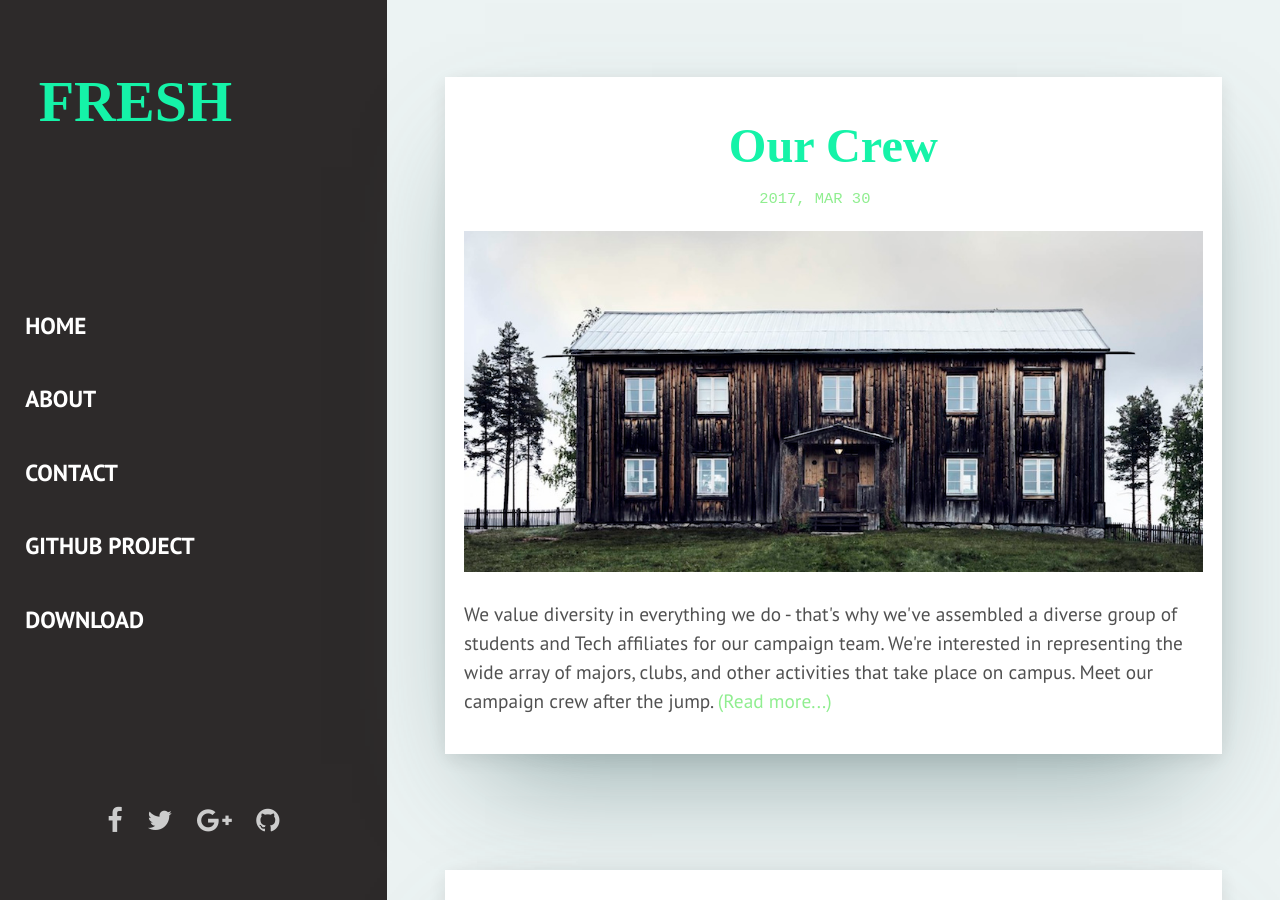
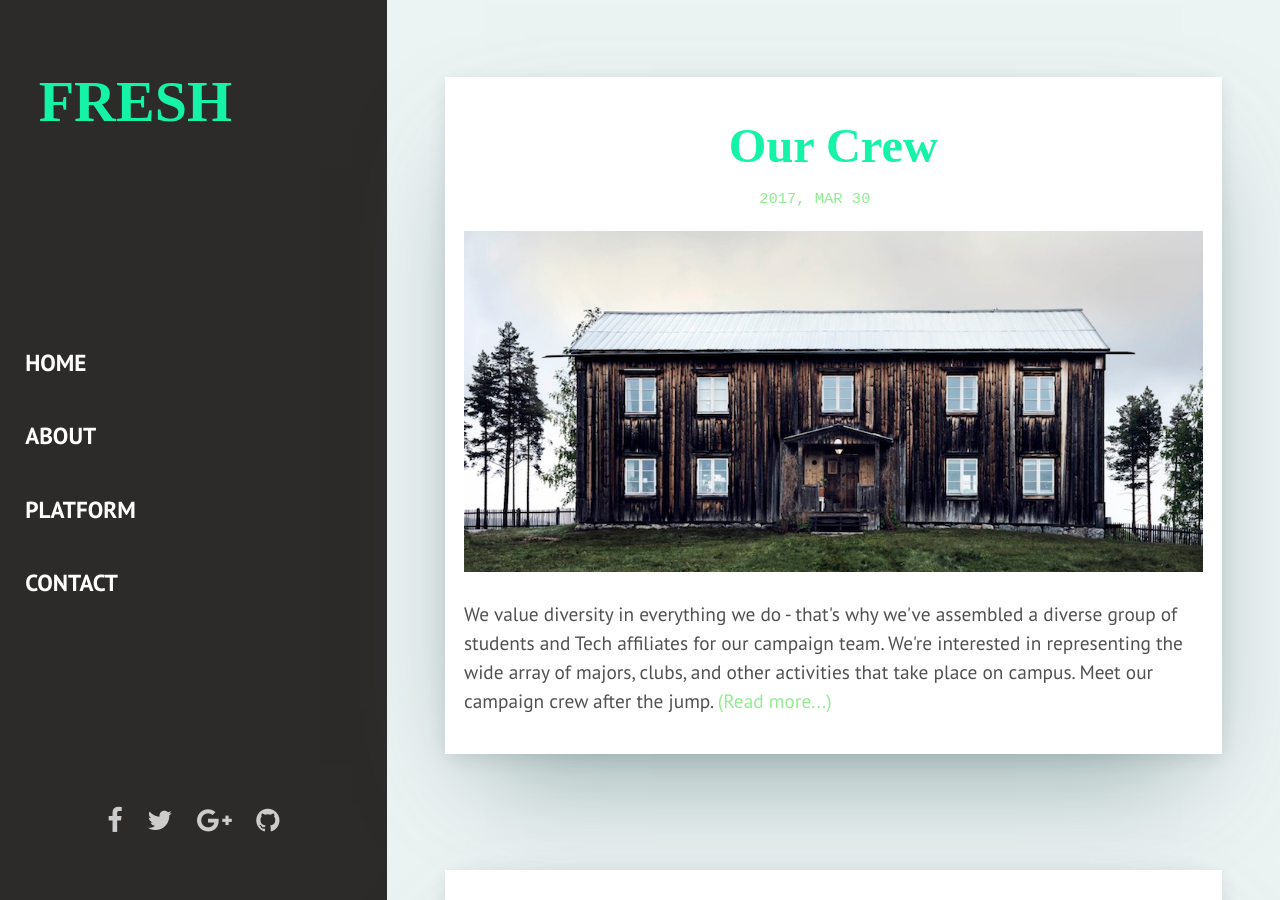
Before and after one commit to zarafarooq/zarafarooq.github.io, a Jekyll site: the page built from index.html, in a window 1280 px wide and 900 px high. Built offline with Jekyll 4.4.1, drawn with Linux system fonts in a browser that asks for light colours; some web fonts are replaced; the list of posts is cut into pages by our own code.

Commit message:
updated menu

```diff
--- a/_includes/sidebar.html
+++ b/_includes/sidebar.html
@@ -2,15 +2,14 @@
 
   <div class="sidebar-container">
     <div class="sidebar-logo">
-      <a href="{{site.baseurl}}/" class="logo">{% if site.name %}{{site.name}}{% else %}Fresh{% endif %}</a>
+      <a href="{{site.baseurl}}/" class="logo">{% if site.name %}{{site.name}}{% else %}Zara and Hannah{% endif %}</a>
     </div>
 
     <menu class="sidebar-menu">
       <li class="menu-items"><a class="menu-links" href="{{site.baseurl}}/">Home</a></li>
       <li class="menu-items"><a class="menu-links" href="{{site.baseurl}}/about/">About</a></li>
+      <li class="menu-items"><a class="menu-links" href="{{site.baseurl}}/platform/">Platform</a></li>
       <li class="menu-items"><a class="menu-links" href="{{site.baseurl}}/contact/">Contact</a></li>
-      <li class="menu-items"><a class="menu-links" href="https://github.com/artemsheludko/fresh">Github project</a></li>
-      <li class="menu-items"><a class="menu-links" href="https://github.com/artemsheludko/fresh/archive/master.zip">Download</a></li>
     </menu>
 
     <div class="sidebar-social">
```
